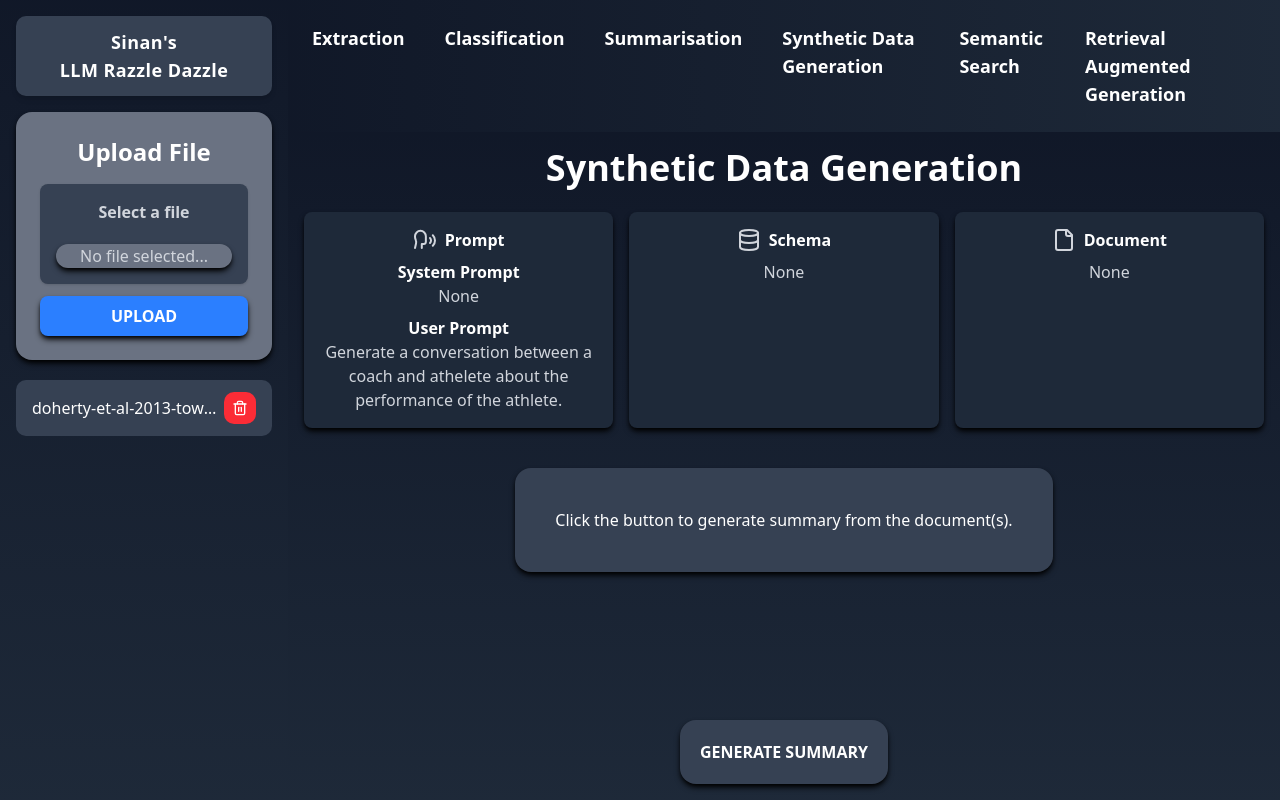
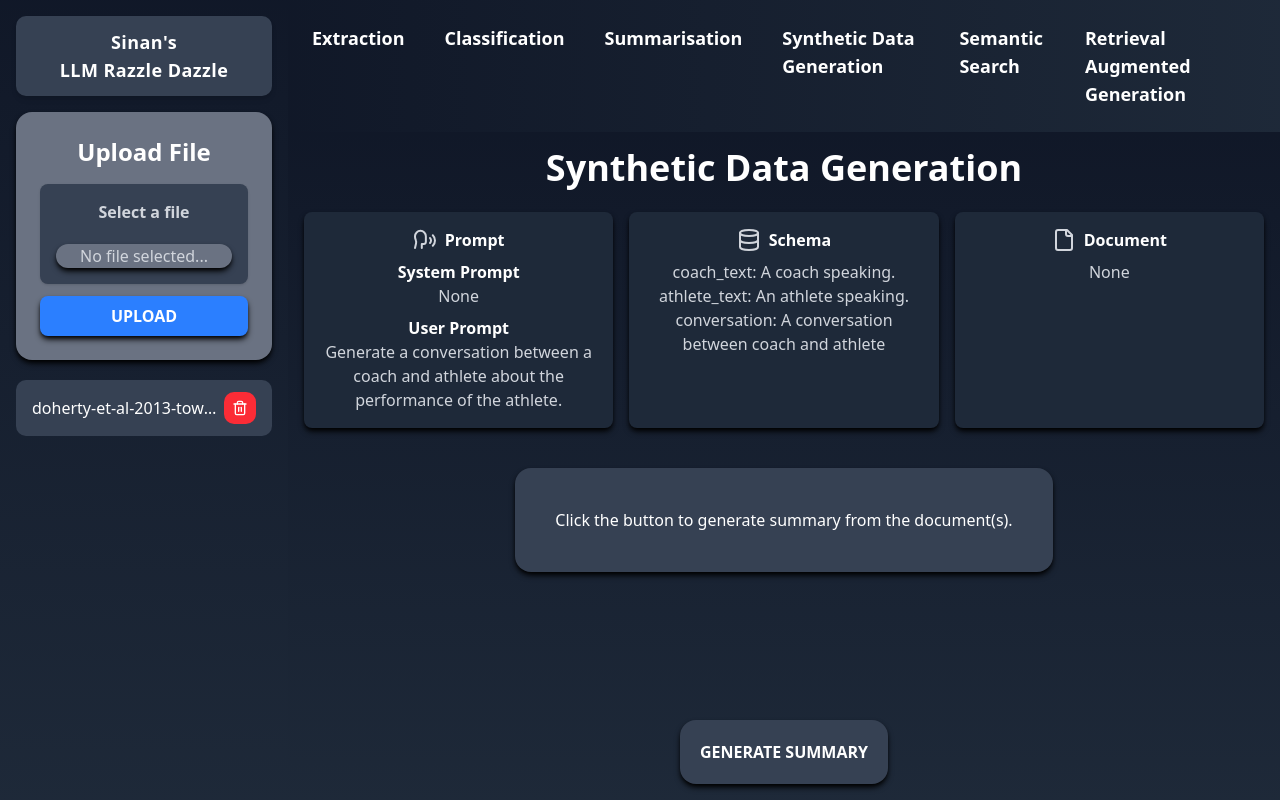
Before and after one commit to kopperino/llm-techniques, a Next.js app: page /syntheticdatageneration in a window 1280 px wide. Built offline with nearby package versions, Linux system fonts and the light colour scheme.

Commit message:
Typos and schema added

```diff
--- a/src/app/api/syntheticdatageneration/route.ts
+++ b/src/app/api/syntheticdatageneration/route.ts
@@ -9,7 +9,7 @@ const conversationModel = z.object({
 const conversationsModel = z.object({
     conversation: z
         .array(conversationModel)
-        .describe('A conversation between coach and athelete'),
+        .describe('A conversation between coach and athlete'),
 });
 
 const apiKey = process.env.OPENAI_API_KEY;
@@ -24,7 +24,7 @@ export async function GET() {
         llm.withStructuredOutput(conversationsModel);
 
     const response = await llmWithStructuredOutput.invoke(
-        'Generate a conversation between a coach and athelete about the performance of the athlete'
+        'Generate a conversation between a coach and athlete about the performance of the athlete'
     );
 
     return Response.json(response);
--- a/src/app/syntheticdatageneration/page.tsx
+++ b/src/app/syntheticdatageneration/page.tsx
@@ -12,9 +12,12 @@ export default function SyntheticDataGenerationPage() {
                 <Requirements title="Synthetic Data Generation" />
                 <Instructions
                     system_prompt="None"
-                    user_prompt="Generate a conversation between a coach and athelete about the performance of the athlete."
+                    user_prompt="Generate a conversation between a coach and athlete about the performance of the athlete."
                     document="None"
-                    schema="None"
+                    schema="
+                        coach_text: A coach speaking.
+                        athlete_text: An athlete speaking.
+                        conversation: A conversation between coach and athlete"
                 />
             </div>
             <LLMExecutor
```
